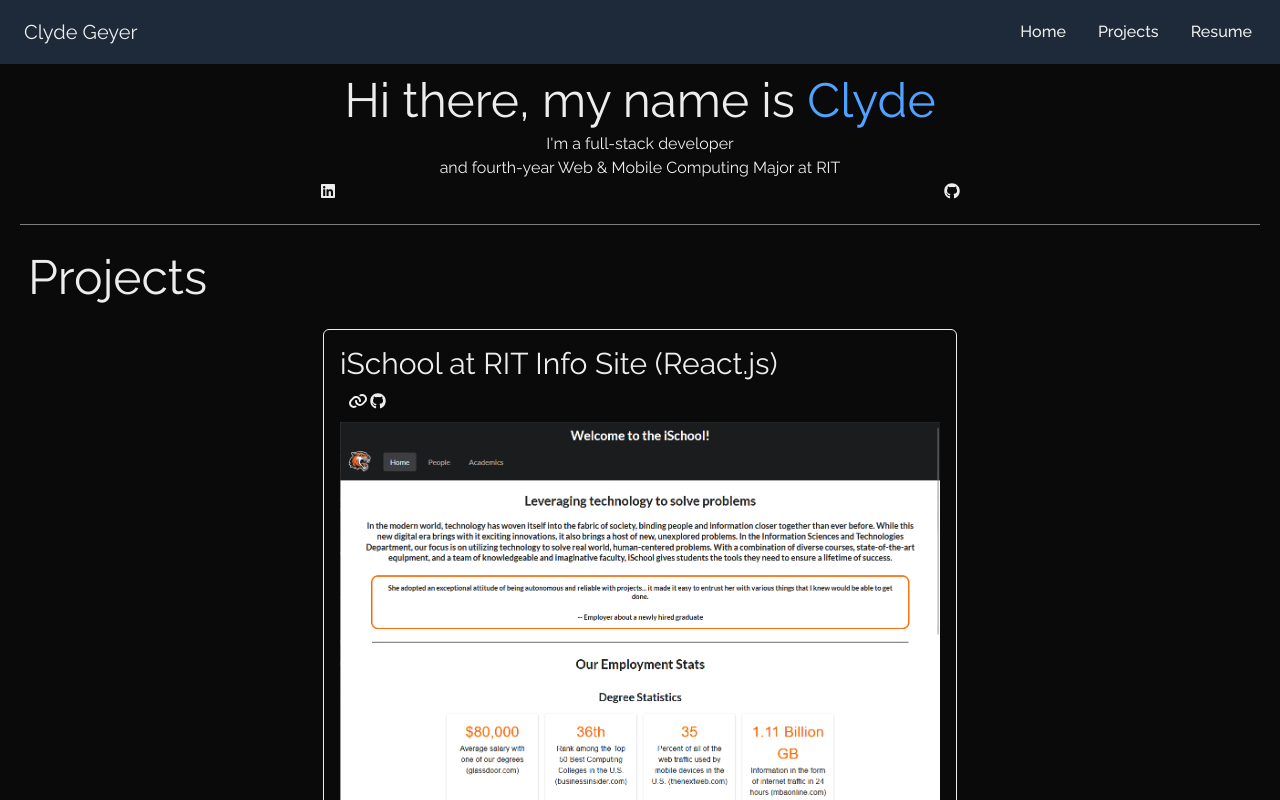
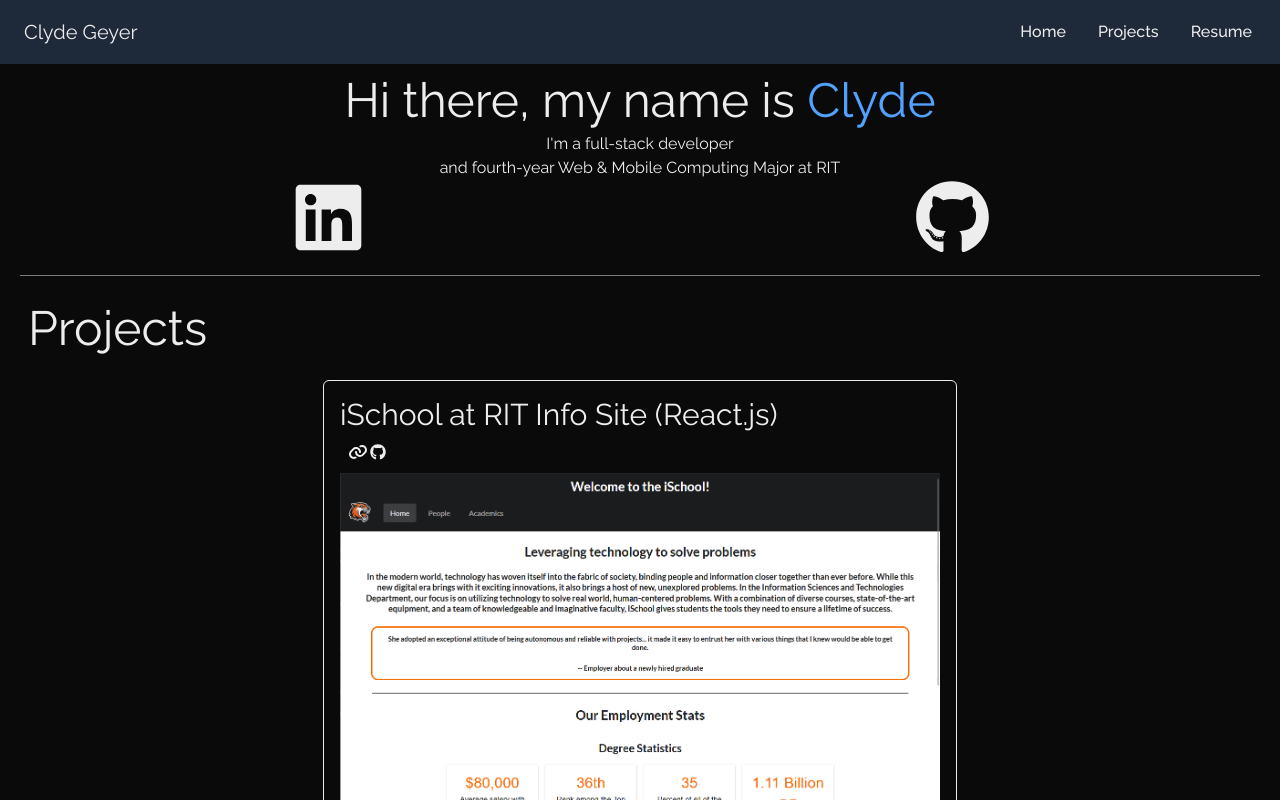
Before and after one commit to CodingArctic/next-portfolio, a Next.js app: page / in a window 1280 px wide. Shown: the top 800 px of the page. Built offline with nearby package versions, Linux system fonts and the light colour scheme.

Commit message:
adapt socialLink to react-icons

```diff
--- a/src/app/components/SocialLink.js
+++ b/src/app/components/SocialLink.js
@@ -1,25 +1,24 @@
 import React from 'react';
 import Link from 'next/link';
-import { FontAwesomeIcon } from '@fortawesome/react-fontawesome';
-import { faGithub, faLinkedin } from '@fortawesome/free-brands-svg-icons';
+import { FaGithub, FaLinkedin } from 'react-icons/fa';
 
 
 const socialMediaLogos = {
-    github: faGithub,
-    linkedin: faLinkedin,
+    github: FaGithub,
+    linkedin: FaLinkedin,
 };
 
 const SocialLink = ({ name, url }) => {
-    const icon = socialMediaLogos[name.toLowerCase()];
+    const Icon = socialMediaLogos[name.toLowerCase()];
 
-    if (!icon) {
+    if (!Icon) {
         return <p>Logo for {name} not found</p>;
     }
 
     return (
         <div className="">
             <Link href={url} target='_blank'>
-                <FontAwesomeIcon width="75px" height="75px" icon={icon} />
+                <Icon size={75}/>
             </Link>
         </div>
     );
```
